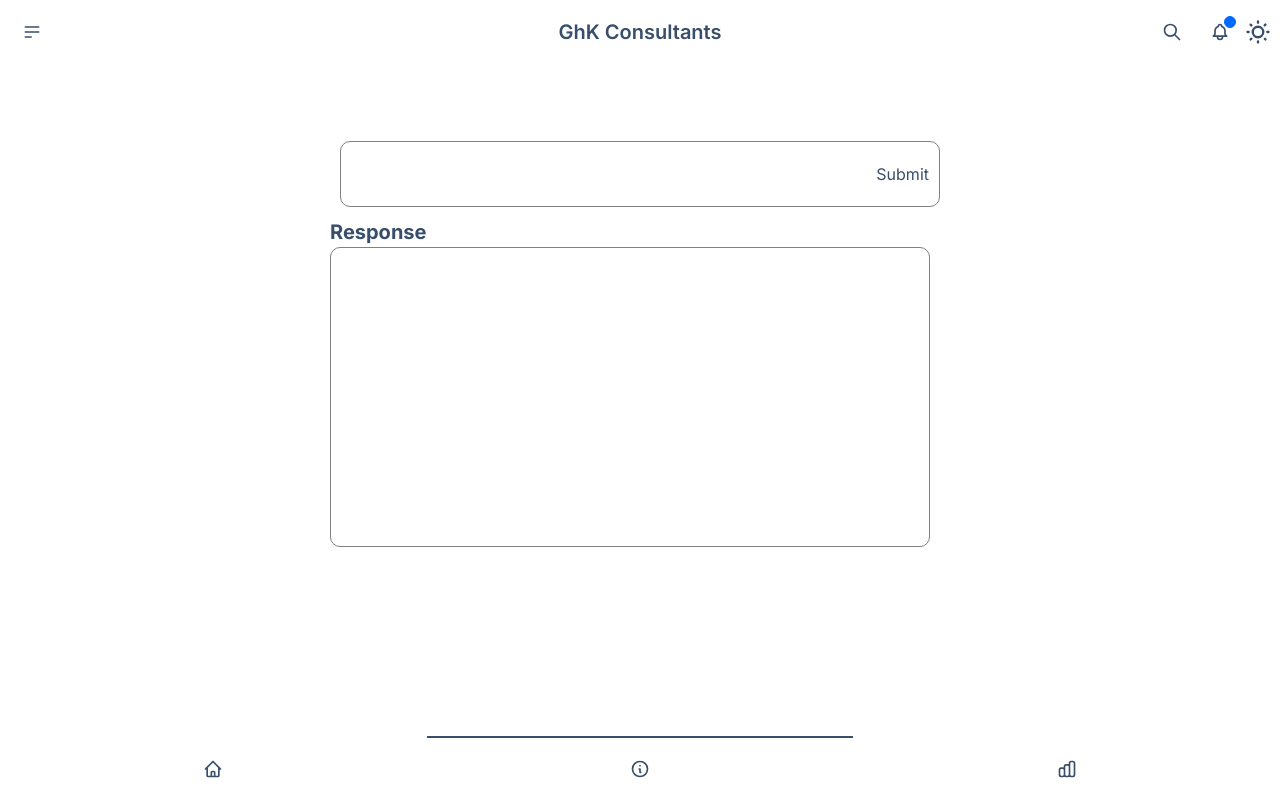
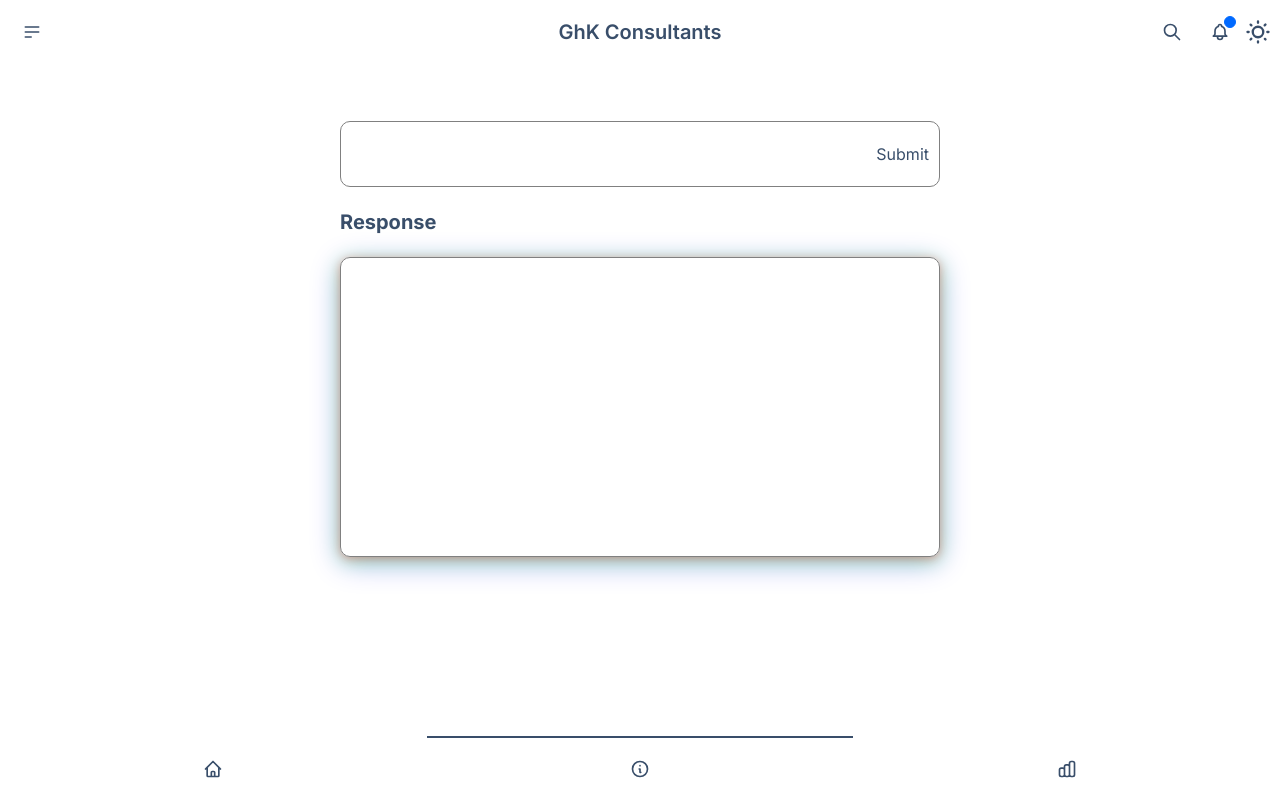
Before and after one commit to Amal-Verma/Legal-Research-Assistant, a Next.js app in the folder client/: page /home in a window 1280 px wide. Built offline with nearby package versions, Linux system fonts and the light colour scheme.

Commit message:
homestyle

```diff
--- a/client/app/home/page.css
+++ b/client/app/home/page.css
@@ -23,7 +23,8 @@
     border-radius: 10px;
     width: 600px;
     display: flex;
-    margin: 10px;
+    margin-bottom: 20px;
+    justify-content: flex-start;
 }
 .text1{
     font-size: 20px;
@@ -35,5 +36,17 @@
     height: 300px;
     padding: 10px;
     width: 600px;
+    display: flex;
+    justify-content: center;
+    overflow: hidden;
+    margin-top: 20px;
 
 }
+.aianswer{
+    display: flex;
+    flex-direction: column;
+    justify-content: center;
+}
+.resp {
+    box-shadow: 0 2px 10px rgba(255, 0, 0, 0.3), 0 4px 20px rgba(0, 255, 0, 0.3), 0 6px 30px rgba(0, 0, 255, 0.3);
+  }
```
Also changed, not shown: client/app/profile/page.jsx (+1 -7 lines).
